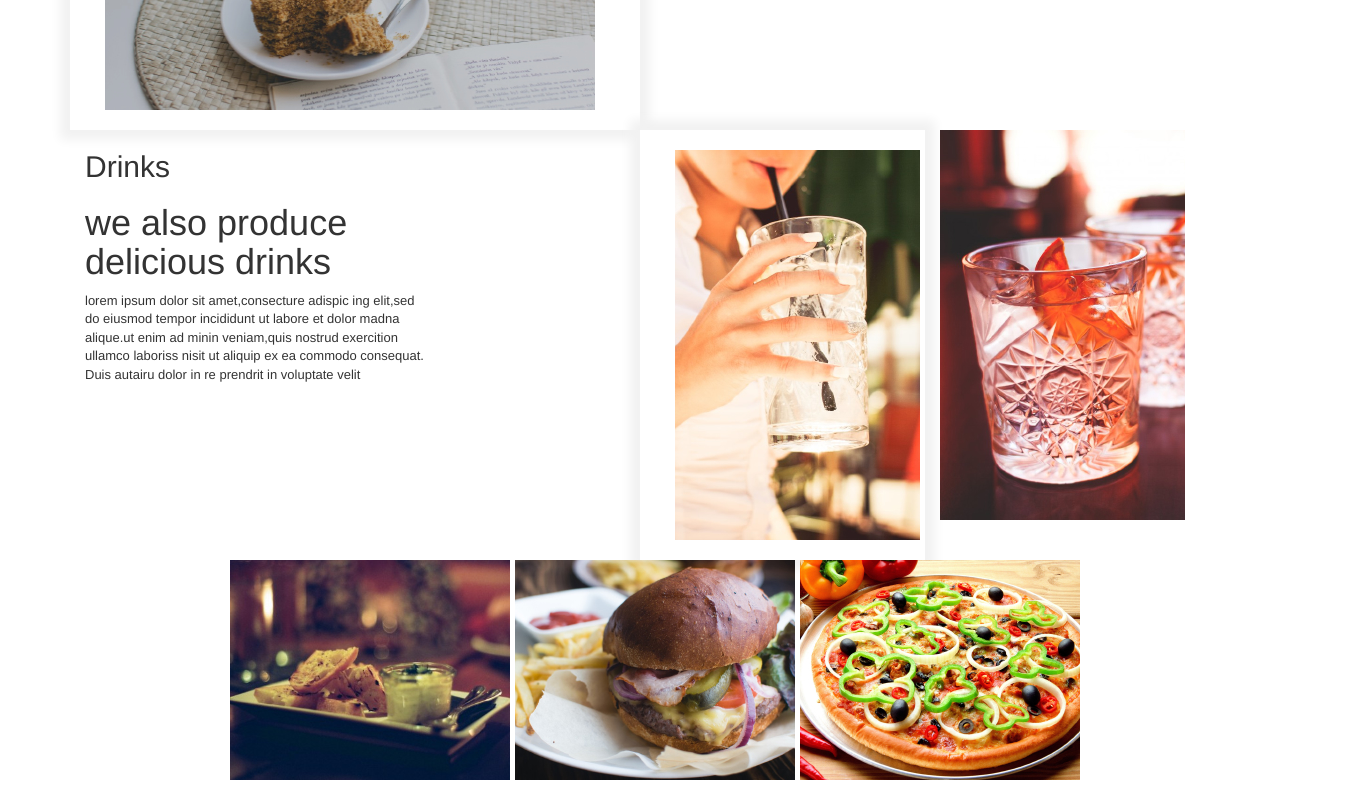
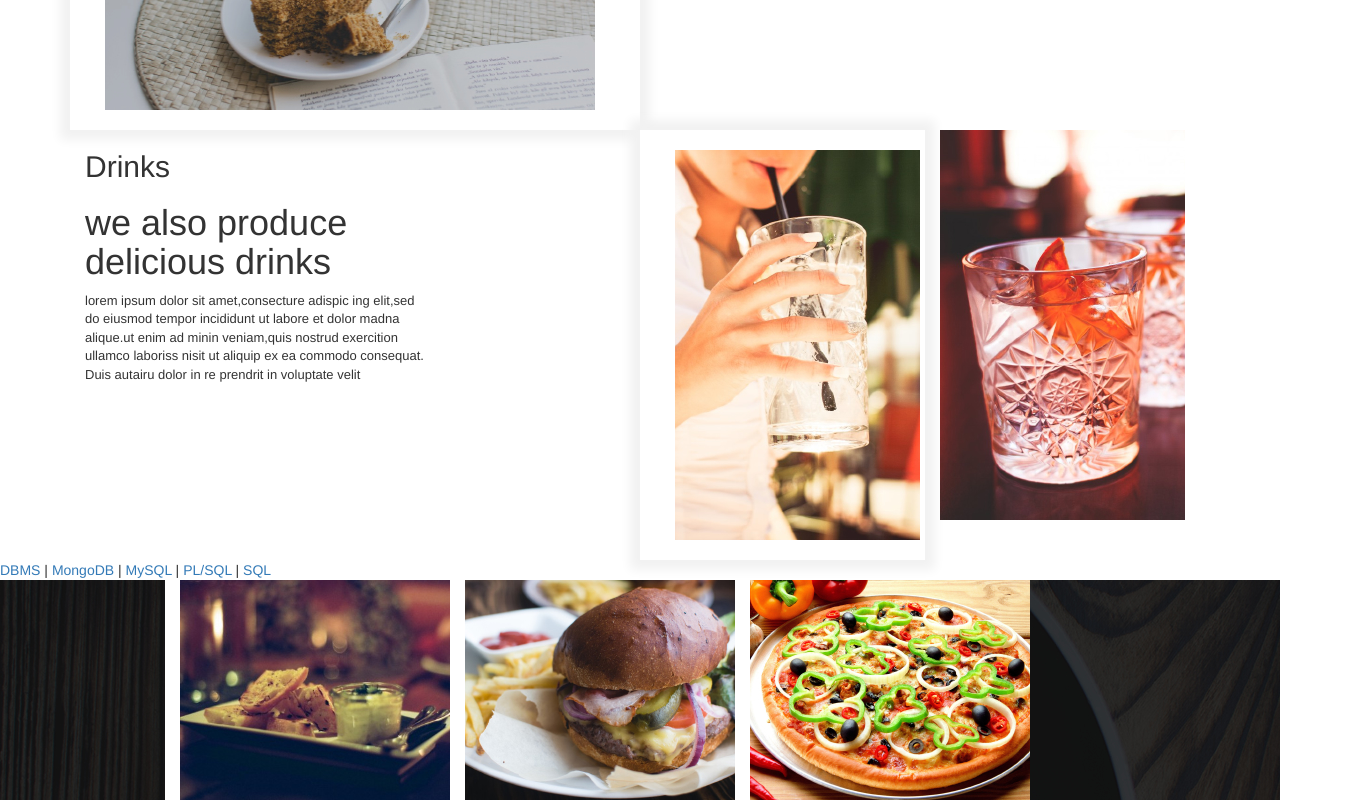
Before and after one commit to Erickkirui/ANITA, a plain HTML site: page index.html in a window 1280 px wide. Shown: the part 909-1709 px from the top of the page, 1370 px wide, since content can reach past the window. Drawn offline with Linux system fonts and the light colour scheme; files whose address does not match are found by name.

Commit message:
backgroun image added on fast food section

```diff
--- a/css/styles.css
+++ b/css/styles.css
@@ -42,7 +42,7 @@
   padding-right: 200px;
 }
 .one:Hover{
-  font-size: 25px;
+  font-size: 20px;
   background-color: orange;
 }
 .two:Hover{
@@ -60,6 +60,12 @@
   align: center;
 }
 .back{
-  margin-left: 200px;
-
+    background-image: url("/home/erick/Documents/project-2/image/foodsBg.jpg");
+background-image: 100%;
 }
+.form{
+  background-color: white;
+}
+#form{
+  margin-left: 150px;
+}
--- a/index.html
+++ b/index.html
@@ -93,16 +93,22 @@
 </div>
 </div>
 
-
+   <nav>
+         <a href = "dbms/index.htm">DBMS</a> |
+         <a href = "mongodb/index.htm">MongoDB</a> |
+         <a href = "mysql/index.htm">MySQL</a> |
+         <a href = "plsql/index.htm">PL/SQL</a> |
+         <a href = "sql/index.htm">SQL</a>
+      </nav>
 <div class="back">
-<div class="container">
-    <div class="col-md-3">
+<div id="form" class="container ">
+    <div class="col-md-3 form">
       <image src="image/chickenBurger.jpg" alt="breakfirst">
   </div>
-  <div class="col-md-3">
+  <div class="col-md-3 form">
       <image src="image/beefBurger.jpg" alt="lunch">
   </div>
-  <div class="col-md-3">
+  <div class="col-md-3 form">
       <image src="image/chickenPizza.jpg" alt="dinner">
       </div>
     </div>
```
